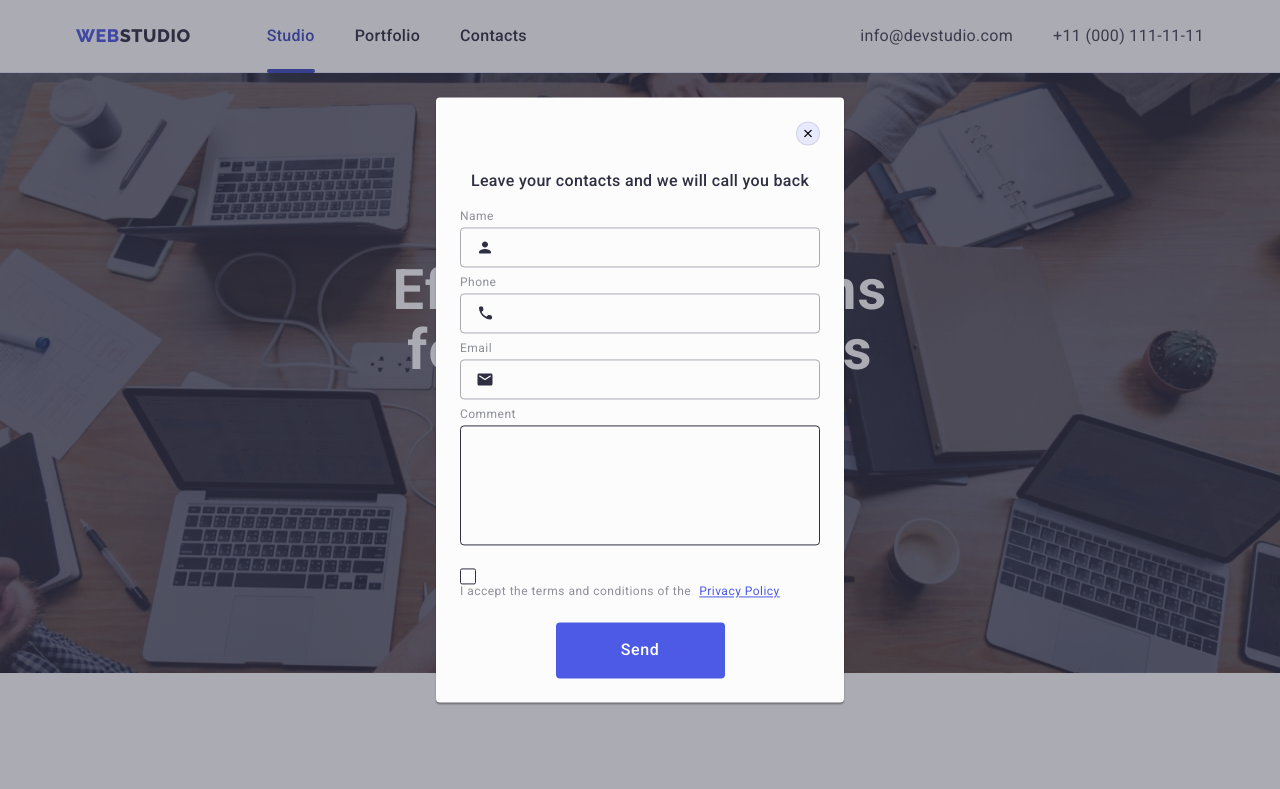
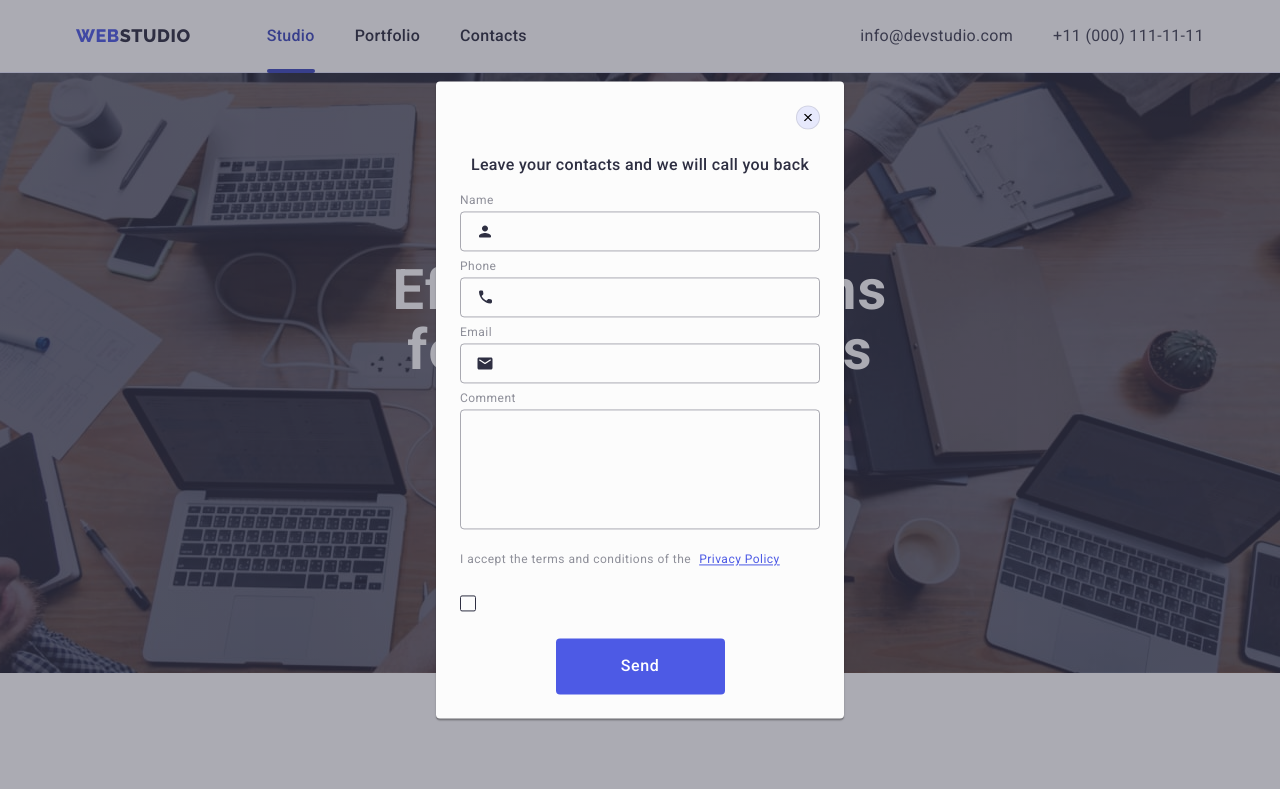
Before and after one commit to VickyUA/goit-markup-hw-05, a plain HTML site: page index.html in a window 1280 px wide. Both pictures are taken after a click on the button "Order Service". Shown: the top 789 px of the page. Drawn offline with nearby package versions, Linux system fonts and the light colour scheme.

Commit message:
madre mia

```diff
--- a/css/styles.css
+++ b/css/styles.css
@@ -906,9 +906,11 @@ margin-right: 80px;
     padding: 8px 16px;
     resize: none;
     font-size: 12px;
+    line-height: 1.17;
     letter-spacing: 0.48px;
     border-radius: 4px;
-    border: 1px solid var(--hero-background, rgba(46, 47, 66, 0.40));
+    color: rgba(46, 47, 66, 0.4);
+    border: 1px solid rgba(46, 47, 66, 0.4);
     background-color: transparent;
     outline: transparent;
     transition: border-color 250ms cubic-bezier(0.4, 0, 0.2, 1);
@@ -947,14 +949,15 @@ margin-right: 80px;
 .modal-form-checkbox {}
 
 .modal-form-custom-checkbox {
-    display: flex;
+    display: inline-flex;
     align-items: center;
     justify-content: center;
     width: 16px;
     height: 16px;
     border-radius: 2px;
+    fill: transparent;
     border: 1px solid var(--dark, rgba(46, 47, 66, 0.40));
-    transition: border-color 250ms cubic-bezier(0.4, 0, 0.2, 1), background-color 250ms cubic-bezier(0.4, 0, 0.2, 1);
+    transition: border 250ms cubic-bezier(0.4, 0, 0.2, 1), background-color 250ms cubic-bezier(0.4, 0, 0.2, 1);
 }
 
 .modal-form-checkbox-icon {
--- a/index.html
+++ b/index.html
@@ -514,7 +514,7 @@
             <label class="modal-form-label" for="user-comment">Comment</label>
             <textarea
               class="modal-comment-input"
-              name="textarea"
+              name="user-comment"
               rows="7"
               placeholder="Text input"
               id="user-comment"
@@ -525,15 +525,10 @@
             <input
               class="modal-form-checkbox visually-hidden"
               type="checkbox"
-              name="form-agreement"
+              name="user-privacy"
               id="user-privacy"
               value="true"
             />
-            <span class="modal-form-custom-checkbox">
-              <svg class="modal-form-checkbox-icon" width="10" height="8">
-                <use href="./images/icons.svg#icon-checked"></use>
-              </svg>
-            </span>
 
             <label for="user-privacy" class="modal-form-agreement"
               >I accept the terms and conditions of the
@@ -541,6 +536,12 @@
                 <a class="modal-form-link" href="#">Privacy Policy</a></span
               >
             </label>
+
+            <span class="modal-form-custom-checkbox">
+              <svg class="modal-form-checkbox-icon" width="10" height="8">
+                <use href="./images/icons.svg#icon-checked"></use>
+              </svg>
+            </span>
           </div>
 
           <button class="modal-btn" type="submit">Send</button>
```
